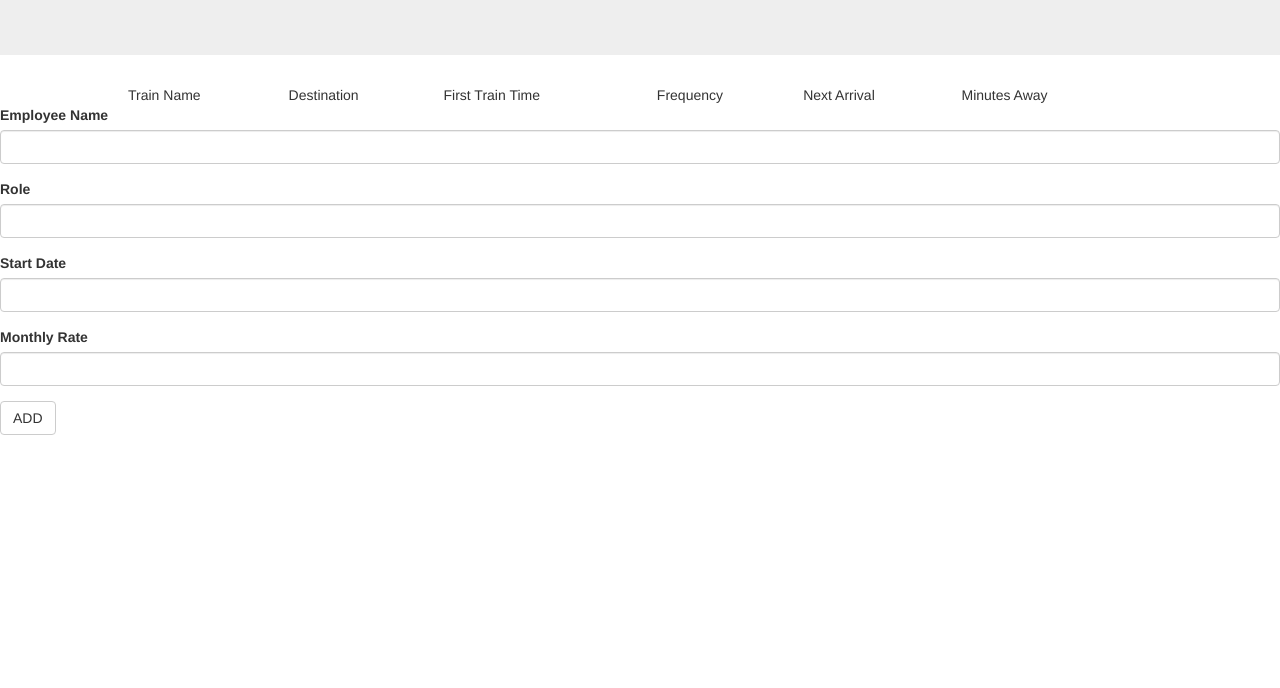
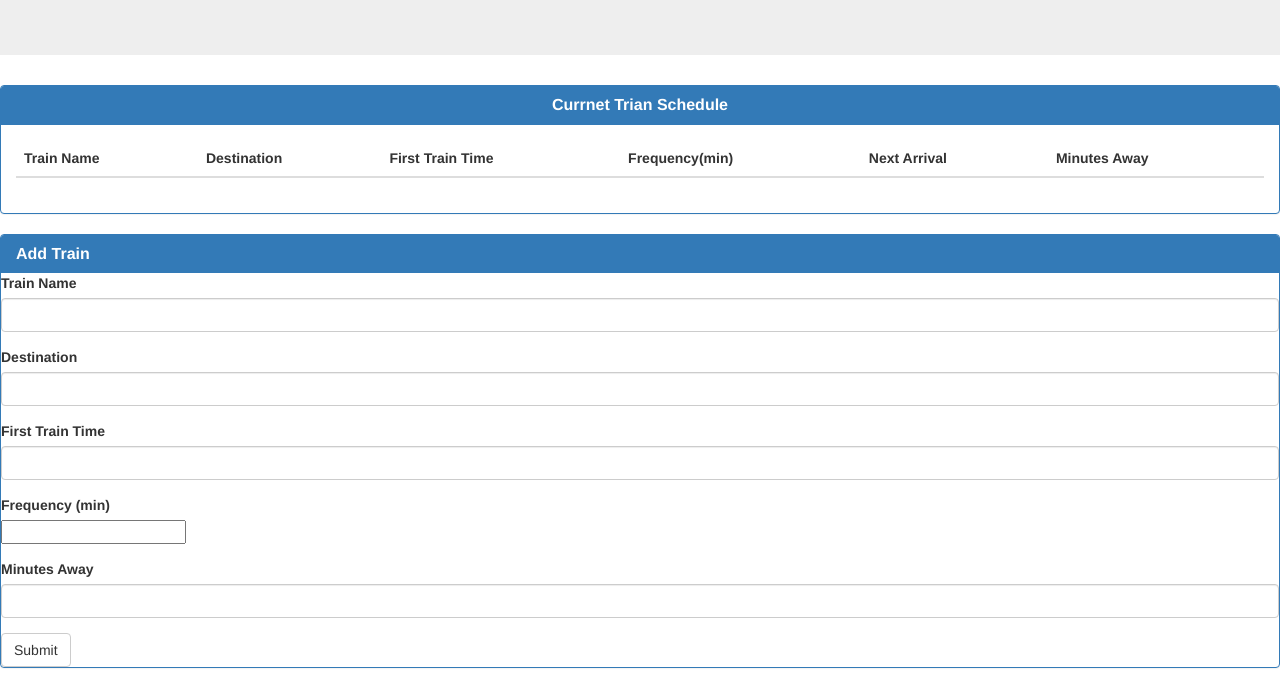
Before and after one commit to Jataveius/Train_Scheduler, a plain HTML site: page index.html in a window 1280 px wide. Shown: the part 193-881 px from the top of the page. Before the commit the page ends 800 px from the top, so only its background shows below. Drawn offline with nearby package versions, Linux system fonts and the light colour scheme.

Commit message:
add files

```diff
--- a/css/style.css
+++ b/css/style.css
@@ -6,5 +6,5 @@
 
 .jumbotron{
 	text-align: center;
-
+	/* background-color: orange; */
 }
--- a/index.html
+++ b/index.html
@@ -5,8 +5,8 @@
 
 
   <!-- <link rel="stylesheet" type="text/css" href="assets/css/reset.css"> -->
-  <link rel="stylesheet" type="text/css" href="/css/reset.css">
-  <link rel="stylesheet" type="text/css" href="/css/style.css">
+  <link rel="stylesheet" type="text/css" href="css/reset.css">
+  <link rel="stylesheet" type="text/css" href="css/style.css">
   <meta charset="UTF-8">
   <title>Train Schedule</title>
 
@@ -20,20 +20,29 @@
 
   <!-- The Train Schedule -->
   <center>
-  <table style="width:80%" id="directory">
+    <div class="row">
+			<div class="col-xs-12 col-sm-12 col-md-12 col-lg-12">
+
+			<!-- Current Trains -->
+				<div class="panel panel-primary">
+					<div class="panel-heading">
+						<h3 class="panel-title"><strong>Currnet Trian Schedule</strong></h3>
+					</div>
+					<div class="panel-body">
+						<table class="table table-hover" id='trainTable'>
   	<thead>
     <tr>
-      <th id="train">Train Name</th>
+      <th id="train"><strong>Train Name</strong></th>
 
-      <th id="destaination">Destination</th>
+      <th id="destaination"><strong>Destination</strong></th>
 
-      <th id="firstTrainTime">First Train Time</th>
+      <th id="firstTrainTime"><strong>First Train Time</strong></th>
 
-      <th id="frequency">Frequency</th>
+      <th id="frequency"><strong>Frequency(min)</strong></th>
 
-      <th id="nextArrival">Next Arrival</th>
+      <th id="nextArrival"><strong>Next Arrival</strong></th>
 
-      <th id="minsAway">Minutes Away</th>
+      <th id="minsAway"><strong>Minutes Away</strong></th>
     </tr>
     </thead>
    	<tbody id="add-employee-row"></tbody>
@@ -43,28 +52,34 @@
   <!-- New Train Form -->
   <form role="form" id="form-design">
     <div class="form-group">
-      <label for="name-input">Employee Name</label><br>
-      <input class="form-control" id="name-input" type="text">
+        <div class="panel panel-primary">
+            <div class="panel-heading">
+              <h3 class="panel-title"><strong>Add Train</strong></h3>
+            </div>
+    <div class="form-group">
+      <label for="train-name-input">Train Name</label><br>
+      <input class="form-control" id="train-name-input" type="text">
     </div>
     <div class="form-group">
-      <label for="role-input">Role</label><br>
-      <input class="form-control" id="role-input" type="text">
+      <label for="destination-input">Destination</label><br>
+      <input class="form-control" id="destination-input" type="text">
     </div>
     <div class="form-group">
-      <label for="start-date-input">Start Date</label><br>
-      <input class="form-control" id="start-date-input" type="text">
+      <label for="first-train-input">First Train Time</label><br>
+      <input class="form-control" id="first-train-input" type="number">
     </div>
     <div class="form-group">
-      <label for="monthly-rate-input">Monthly Rate</label><br>
-      <input class="form-control" id="monthly-rate-input" type="number">
+      <label for="monthly-rate-input">Frequency (min)</label><br>
+      <input class="frequency-input" id="frequency-input" type="number">
     </div>
-    <button class="btn btn-default" id="add-employee" type="submit">ADD</button>
+    <div class="form-group">
+      <label for="minsAway">Minutes Away</label><br>
+      <input class="form-control" id="minsAway" type="number">
+    </div>
+    <div lass="btn btn-primary">
+    <button class="btn btn-default" id="trainbtnadd" type="submit">Submit</button>
   </form>
-
-  <div id="test"></div>
-
-</body>
-
+</div>
 
     <!-- Bootstrap -->
     <link rel="stylesheet" href="https://maxcdn.bootstrapcdn.com/bootstrap/3.3.7/css/bootstrap.min.css">
@@ -79,5 +94,7 @@
     <script src="https://cdn.jsdelivr.net/momentjs/2.12.0/moment.min.js"></script>
 
 <!-- js style sheet -->
-<script src="/js/train.js"></script>
+<script src="js/train.js"></script>
+</div>
+</body>
 </html>
--- a/js/train.js
+++ b/js/train.js
@@ -1,9 +1,9 @@
-$(document).ready(fuction(){
-    var name: ;
-    var train: $("#name-input").val().trim();
-    var line: $("#lineInput").val().trim();
-    var stop:
-    var timeForTrain:
-    var freq:
+// $(document).ready(fuction(){
+//     var name: ;
+//     var train: $("#name-input").val().trim();
+//     var line: $("#lineInput").val().trim();
+//     var stop:;
+//     var timeForTrain:;
+//     var freq:;
 
-}
+// }
```
